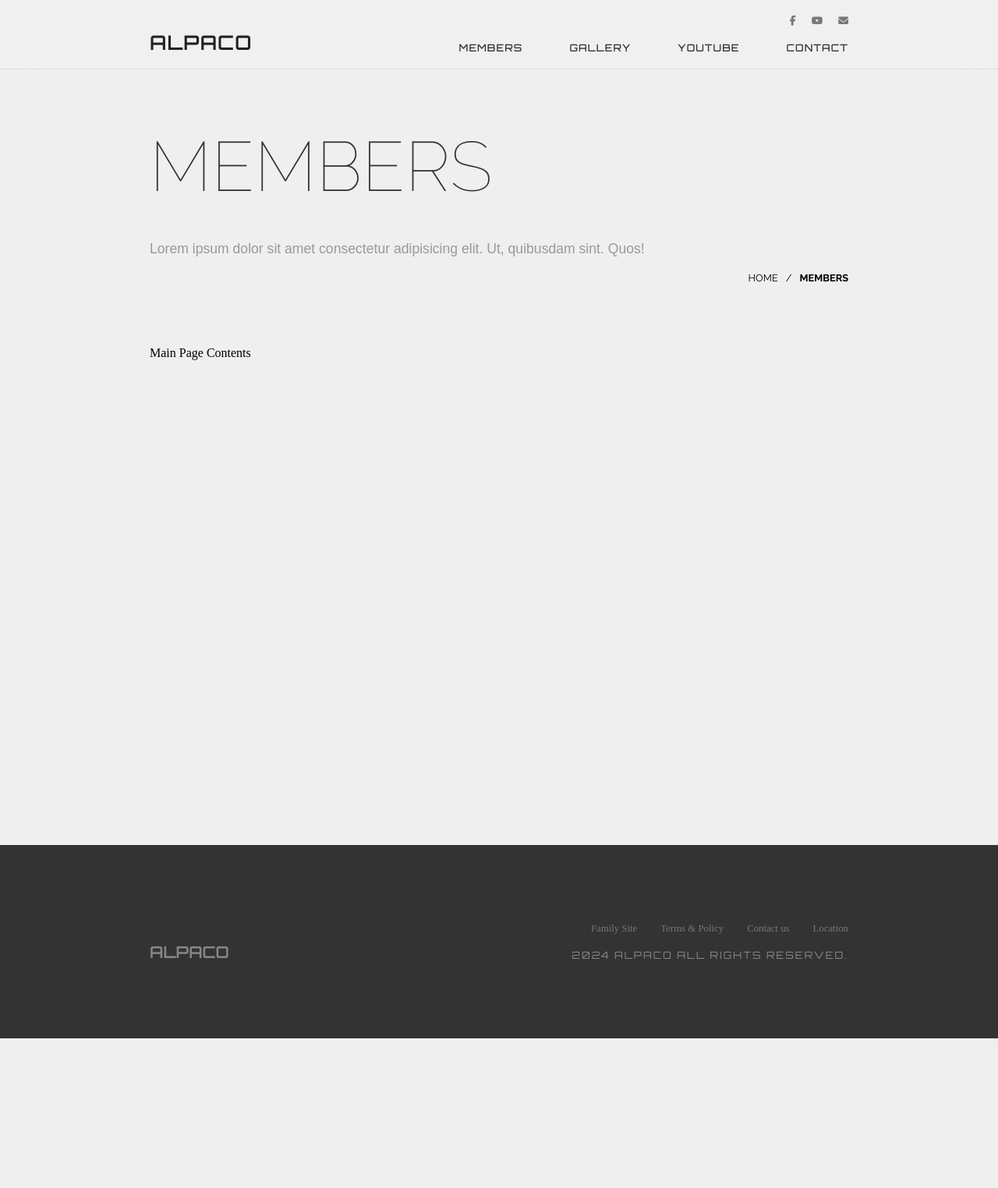
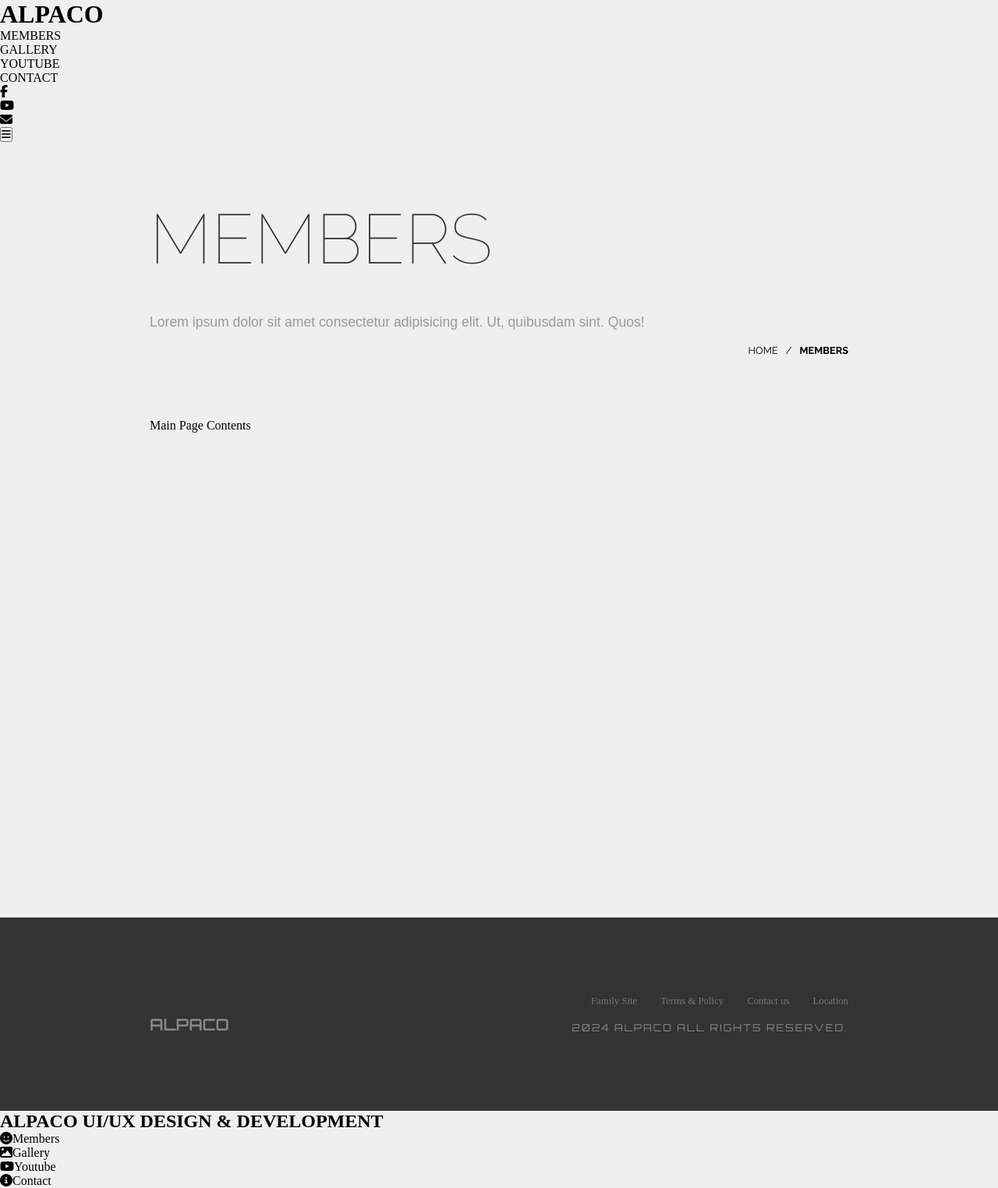
Before and after one commit to mania605/Company2, a plain HTML site: page member.html in a window 1280 px wide. Shown: the whole page at 78% size. Before the commit the page ends 1332 px from the top, so only its background shows below. Drawn offline with Linux system fonts and the light colour scheme.

Commit message:
styling 수업때 못따라갔던 부분 수정

```diff
--- a/scss/common/_header.scss
+++ b/scss/common/_header.scss
@@ -1,176 +1,56 @@
-header {
-	width: 100%;
-	padding: 20px 15vw;
-	background-color: rgba(255,255,255, 0.1);
-	backdrop-filter: blur(20px);
-	border-bottom: 1px solid #ddd;
-	display: flex;
-	flex-wrap: wrap;
-	justify-content: space-between;
+main {
+	padding: 10vh 15vw;
 
-	h1 {
-		font: 600 1.6rem/1 "orbitron";
-		letter-spacing: 1px;
-		color: #222;
-		display: flex;
-		align-items: flex-end;
+	h2 {
+		font: 100 7vmax/1 "raleway";
+		color: #333;
+		margin-bottom: 50px;
+	}
+	p {
+		font: 1.1rem/1.3 "arial";
+		color: #999;
+		margin-bottom: 20px;
 	}
 
-	nav {
+	.breadcrumb {
 		display: flex;
-		flex-wrap: wrap;
+		justify-content: flex-end;
+		gap: 10px;
+		font: 400 0.8rem/1 "raleway";
 
-		#gnb {
-			width: 100%;
-			display: flex;
-			gap: 60px;
-			justify-content: flex-end;
-			order: 2;
-			font: 500 0.8rem/1 "orbitron";
-			letter-spacing: 1px;
-			color: #333;
-		}
-		.sns {
-			width: 100%;
-			display: flex;
-			gap: 20px;
-			justify-content: flex-end;
-			order: 1;
-			margin-bottom: 20px;
-			font-size: 0.8rem;
-			opacity: 0.5;
+		li:last-child {
+			font-weight: 700;
 		}
 	}
 
-	button {
-		cursor: pointer;
-		background: transparent;
-		border: none;
-		font-size: 1rem;
-		display: none;
+	.con {
+		width: 100%;
+		min-height: 70vh;
+		position: relative;
+		margin-top: 80px;
 	}
 }
 
-//main header style
-.home > header {
-	position: absolute;
-	top: 0px;
-	left: 0px;
-	z-index: 3;
-}
-
-.mobilePanel {
-	width: 320px;
-	height: 100vh;
-	position: fixed;
-	background: rgba(255, 255, 255, 0.5);
-	backdrop-filter: blur(10px);
-	z-index: 5;
-	transition: 0.5s;
-	top: 0px;
-	left: -340px;
-	display: flex;
-	flex-wrap: wrap;
-	align-content: space-between;
-	box-shadow: 0px 5px 10px rgba(0, 0, 0, 0.05);
-
-	h1 {
-		width: 100%;
-		height: 50vh;
-		display: flex;
-		flex-wrap: wrap;
-		align-content: center;
-
-		a {
-			display: flex;
-			width: 100%;
-			justify-content: center;
-			align-items: center;
-			font: 500 2.8rem/1 "orbitron";
-			color: #333;
-			margin-bottom: 10px;
-		}
-		span {
-			display: flex;
-			width: 100%;
-			justify-content: center;
-			align-items: center;
-			font: 500 0.8rem/1 "raleway";
-			color: #555;
-			letter-spacing: 1px;
-		}
-	}
-
-	ul {
-		width: 100%;
-		height: 40vh;
-		display: flex;
-		flex-wrap: wrap;
-
-		li {
-			width: 50%;
-			height: 50%;
-			display: flex;
-			flex-wrap: wrap;
-
-			border-top: 1px solid #fff;
-			border-left: 1px solid #fff;
-			border-right: 1px solid #ddd;
-			border-bottom: 1px solid #ddd;
-
-			&:nth-of-type(even) {
-				border-right: none;
-			}
-
-			a {
-				width: 100%;
-				height: 100%;
-				display: flex;
-				flex-wrap: wrap;
-				align-content: center;
-				justify-content: center;
-				color: #444;
-
-				i {
-					text-align: center;
-					width: 100%;
-					font-size: 1.4rem;
-					margin-bottom: 10px;
-				}
-				span {
-					text-align: center;
-					width: 100%;
-					font: 300 1rem/1 "raleway";
-				}
-			}
-		}
-	}
-
-	&.on {
-		left: 0px;
-	}
+//메인 페이지 전용 main style
+.home > main {
+	padding: 0px;
 }
 
 @media screen and (max-width: $tablet) {
-	header {
-		padding: 20px 10vw;
+	main {
+		padding: 8vh 10vw;
 
-		h1 {
-			font-size: 1.4rem;
-		}
-		nav {
-			display: none;
-		}
-		button {
-			display: block;
+		h2 {
+			font-size: 13vw;
 		}
 	}
 }
 
 @media screen and (max-width: $mobile) {
-	header {
-		h1 {
-			font-size: 1.2rem;
+	main {
+		.breadcrumb {
+			justify-content: flex-start;
+			margin-top: 40px;
 		}
 	}
 }
--- a/scss/common/_reset.scss
+++ b/scss/common/_reset.scss
@@ -26,7 +26,6 @@ body {
 	width: 100%;
 	overflow-x: hidden;
 	background: #efefef;
-
 }
 
 //scrollbar style
```
Also changed, not shown: css/style.css, 1 other file.
